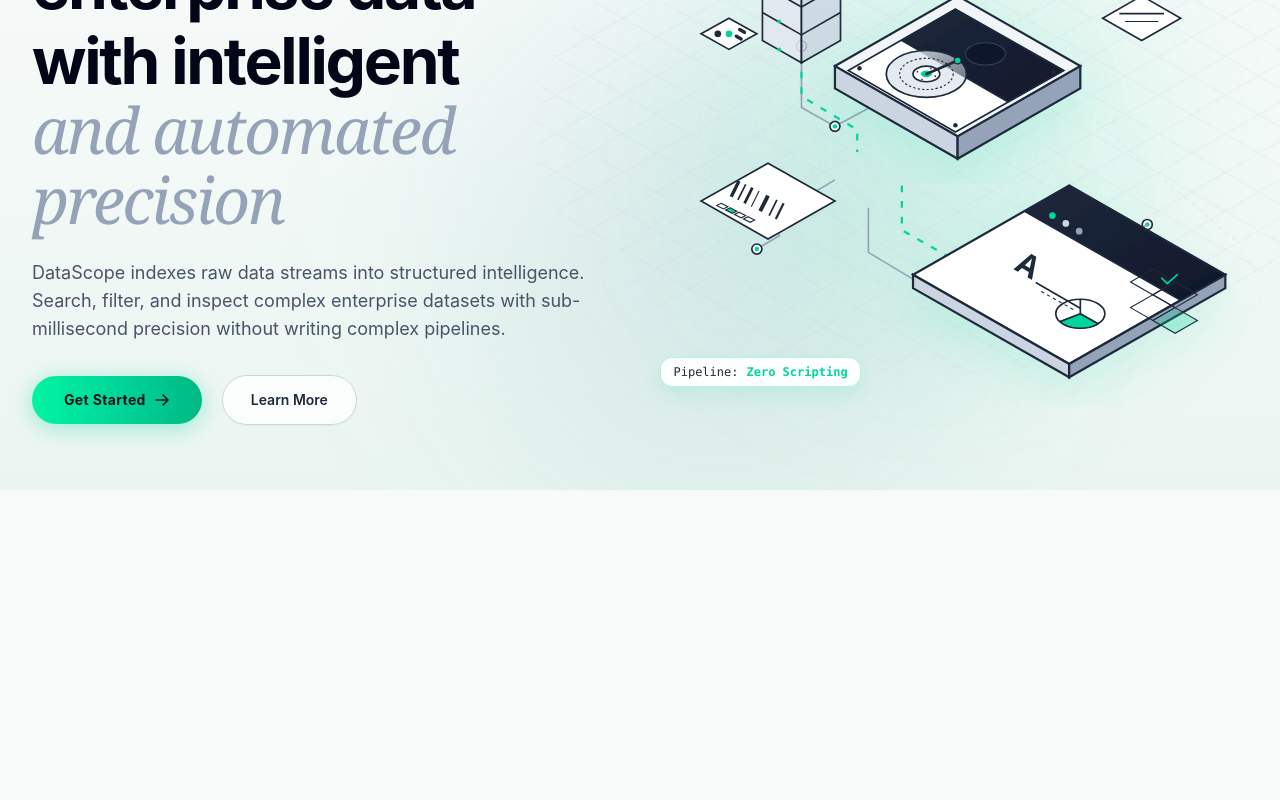
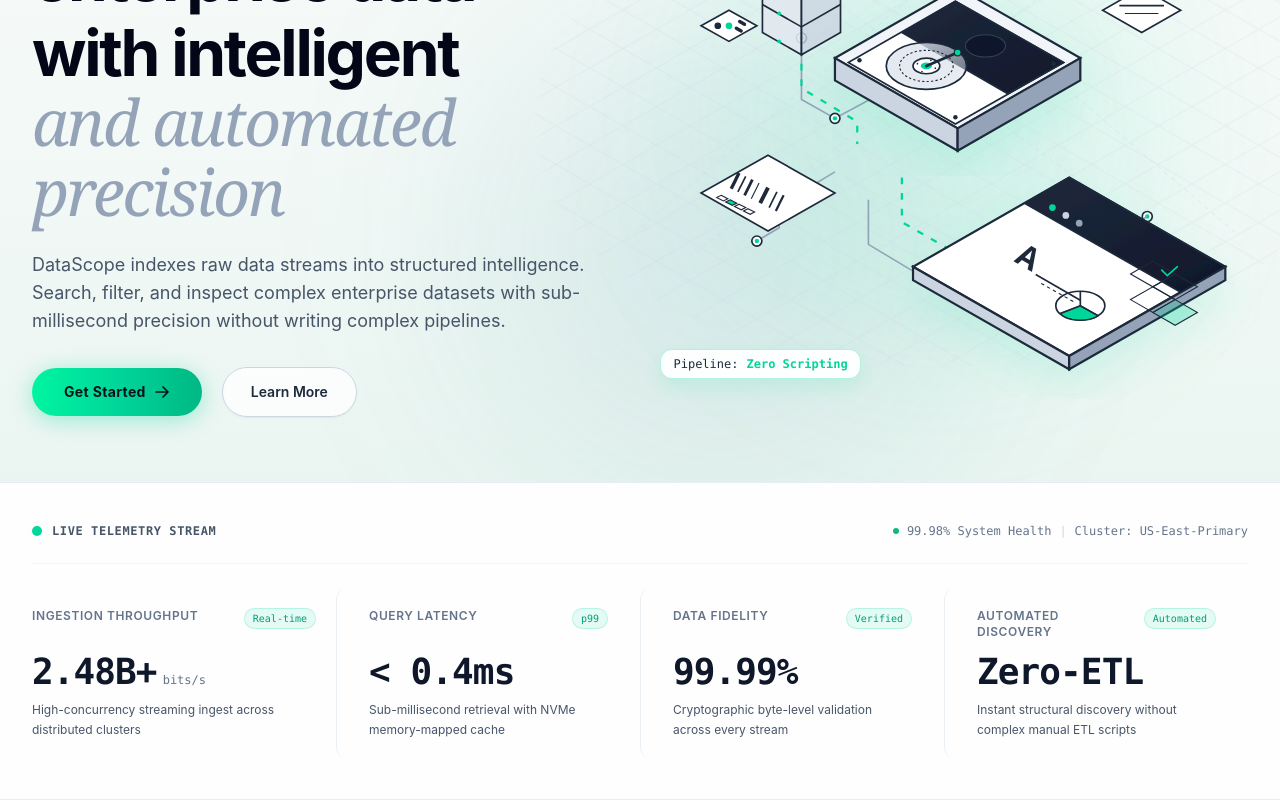
Before and after one commit to Zabedfolio/DataScope, a Next.js app: page / in a window 1280 px wide. Shown: the part 302-1102 px from the top of the page. Before the commit the page ends 800 px from the top, so only its background shows below. Built offline with nearby package versions, Linux system fonts and the light colour scheme; no server answers.

Commit message:
add: added metrics strip section

```diff
--- a/src/app/layout.tsx
+++ b/src/app/layout.tsx
@@ -6,6 +6,14 @@ import "./globals.css";
 export const metadata: Metadata = {
   title: "DataScope - Enterprise Data Discovery & Intelligence",
   description: "High-performance enterprise data discovery, exploration, and intelligence platform.",
+  icons: {
+    icon: [
+      { url: "/icon.png?v=datascope", type: "image/png" },
+      { url: "/favicon.ico?v=datascope" },
+    ],
+    shortcut: "/icon.png?v=datascope",
+    apple: "/icon.png?v=datascope",
+  },
 };
 
 export default function RootLayout({
@@ -15,6 +23,11 @@ export default function RootLayout({
 }>) {
   return (
     <html lang="en">
+      <head>
+        <link rel="icon" href="/icon.png?v=datascope" type="image/png" />
+        <link rel="icon" href="/favicon.ico?v=datascope" sizes="any" />
+        <link rel="apple-touch-icon" href="/icon.png?v=datascope" />
+      </head>
       <body className="antialiased min-h-screen bg-background text-foreground flex flex-col">
         <StoreProvider>
           <Navbar />
--- a/src/app/page.tsx
+++ b/src/app/page.tsx
@@ -1,10 +1,12 @@
 import React from "react";
 import { Hero } from "@/features/landing/components/Hero";
+import { MetricsStrip } from "@/features/landing/components/MetricsStrip";
 
 export default function Home() {
   return (
-    <main className="flex-1 flex flex-col justify-center">
+    <main className="flex-1 flex flex-col">
       <Hero />
+      <MetricsStrip />
     </main>
   );
 }
--- /dev/null
+++ b/src/features/landing/components/MetricsStrip.tsx
@@ -0,0 +1,72 @@
+import React from "react";
+import { PLATFORM_METRICS } from "../constants/metrics";
+
+export function MetricsStrip() {
+  return (
+    <section
+      aria-label="Platform Telemetry & Performance Metrics"
+      className="relative w-full border-y border-slate-200/80 dark:border-white/10 bg-white/80 dark:bg-[#071317]/80 backdrop-blur-md transition-colors duration-300"
+    >
+      <div className="max-w-7xl mx-auto px-4 sm:px-6 lg:px-8 py-8 sm:py-10">
+        {/* Eyebrow Status Indicator */}
+        <div className="flex items-center justify-between flex-wrap gap-3 pb-6 mb-6 border-b border-slate-100 dark:border-white/5">
+          <div className="flex items-center gap-2.5">
+            <span className="relative flex h-2.5 w-2.5">
+              <span className="animate-ping absolute inline-flex h-full w-full rounded-full bg-[#00D69A] opacity-75" />
+              <span className="relative inline-flex rounded-full h-2.5 w-2.5 bg-[#00D69A]" />
+            </span>
+            <span className="font-mono text-xs font-semibold tracking-wider text-slate-600 dark:text-slate-300 uppercase">
+              Live Telemetry Stream
+            </span>
+          </div>
+
+          <div className="flex items-center gap-2 text-xs font-mono text-slate-500 dark:text-slate-400">
+            <span className="inline-block w-1.5 h-1.5 rounded-full bg-emerald-500" />
+            <span>99.98% System Health</span>
+            <span className="text-slate-300 dark:text-slate-700">|</span>
+            <span>Cluster: US-East-Primary</span>
+          </div>
+        </div>
+
+        {/* 4-Column Responsive Metrics Grid */}
+        <dl className="grid grid-cols-1 sm:grid-cols-2 lg:grid-cols-4 gap-6 lg:gap-0 lg:divide-x lg:divide-slate-200/70 dark:lg:divide-white/10">
+          {PLATFORM_METRICS.map((metric, index) => (
+            <div
+              key={metric.id}
+              className={`flex flex-col justify-between group rounded-xl p-4 sm:p-5 transition-all duration-200 hover:bg-slate-50/80 dark:hover:bg-white/[0.03] ${
+                index === 0 ? "lg:pl-0" : "lg:px-6 xl:px-8"
+              }`}
+            >
+              <div className="flex items-start justify-between gap-2 mb-2">
+                <dt className="text-xs font-semibold uppercase tracking-wider text-slate-500 dark:text-slate-400">
+                  {metric.label}
+                </dt>
+                {metric.badge && (
+                  <span className="inline-flex items-center px-2 py-0.5 rounded-full text-[10px] font-mono font-medium bg-[#00D69A]/10 text-[#009E73] dark:text-[#00D69A] border border-[#00D69A]/20">
+                    {metric.badge}
+                  </span>
+                )}
+              </div>
+
+              <dd className="mt-1">
+                <div className="flex items-baseline gap-1.5">
+                  <span className="text-3xl sm:text-4xl font-extrabold tracking-tight text-slate-900 dark:text-white font-mono group-hover:text-[#00D69A] transition-colors">
+                    {metric.value}
+                  </span>
+                  {metric.unit && (
+                    <span className="text-xs font-mono font-medium text-slate-500 dark:text-slate-400">
+                      {metric.unit}
+                    </span>
+                  )}
+                </div>
+                <p className="mt-2 text-xs text-slate-600 dark:text-slate-400 leading-relaxed">
+                  {metric.description}
+                </p>
+              </dd>
+            </div>
+          ))}
+        </dl>
+      </div>
+    </section>
+  );
+}
--- a/src/features/landing/components/index.ts
+++ b/src/features/landing/components/index.ts
@@ -2,3 +2,4 @@ export * from "./Hero";
 export * from "./CenteredHeroHeader";
 export * from "./IsometricDataStage";
 export * from "./IsometricDataEngine";
+export * from "./MetricsStrip";
--- /dev/null
+++ b/src/features/landing/constants/metrics.ts
@@ -0,0 +1,40 @@
+export interface MetricItem {
+  id: string;
+  value: string;
+  unit?: string;
+  label: string;
+  description: string;
+  badge?: string;
+}
+
+export const PLATFORM_METRICS: MetricItem[] = [
+  {
+    id: "throughput",
+    value: "2.48B+",
+    unit: "bits/s",
+    label: "Ingestion Throughput",
+    description: "High-concurrency streaming ingest across distributed clusters",
+    badge: "Real-time",
+  },
+  {
+    id: "latency",
+    value: "< 0.4ms",
+    label: "Query Latency",
+    description: "Sub-millisecond retrieval with NVMe memory-mapped cache",
+    badge: "p99",
+  },
+  {
+    id: "fidelity",
+    value: "99.99%",
+    label: "Data Fidelity",
+    description: "Cryptographic byte-level validation across every stream",
+    badge: "Verified",
+  },
+  {
+    id: "pipelines",
+    value: "Zero-ETL",
+    label: "Automated Discovery",
+    description: "Instant structural discovery without complex manual ETL scripts",
+    badge: "Automated",
+  },
+];
```
Also changed, not shown: public/icon.png (added), 1 other file (tests, documents, lock files or other folders).
